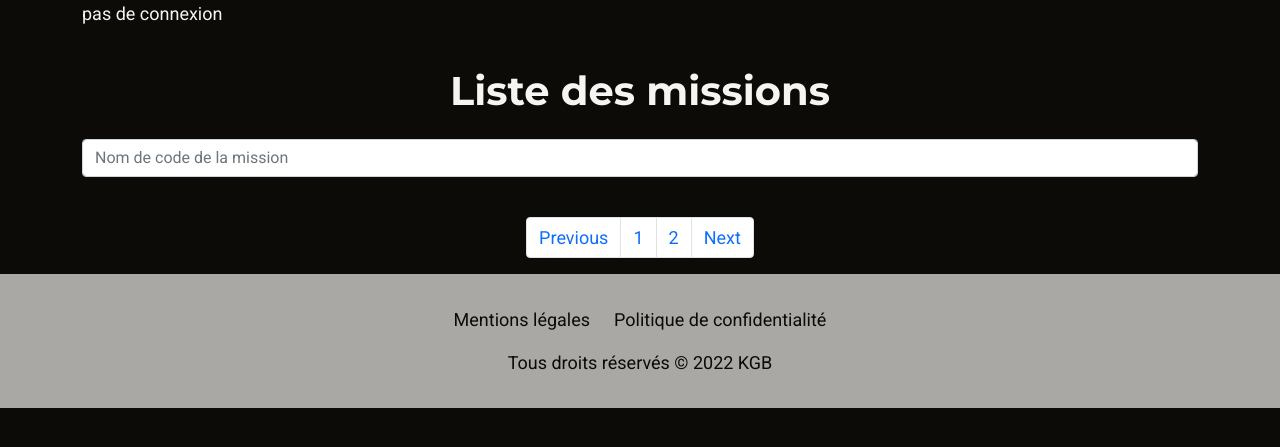
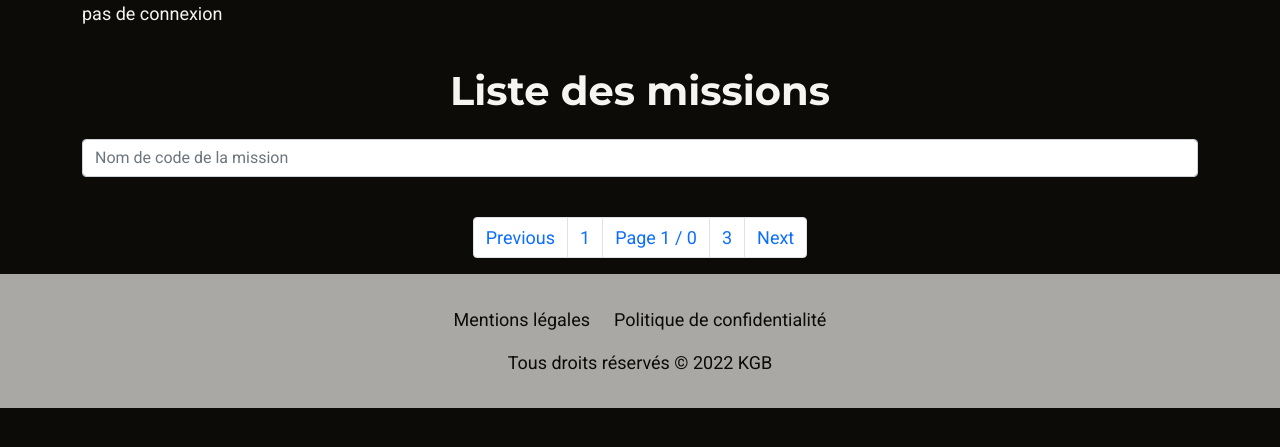
Before and after one commit to Melissa-code/kgb, a PHP site: page /missions in a window 1280 px wide. Shown: the part 96-543 px from the top of the page. Run offline with PHP 8.4, Linux system fonts and the light colour scheme; data that the repository does not hold is empty; some libraries are stand-ins or nearby versions; some web fonts are replaced.

Commit message:
pagination

```diff
--- a/public/JavaScript/missions.js
+++ b/public/JavaScript/missions.js
@@ -1,11 +1,15 @@
-/* ****************************************************** */
-/*   Search the name of the mission in the searchbar */
-/* ****************************************************** */
+const searchInput = document.querySelector('#searchInput');
+const cards = document.querySelectorAll('.card');
 
-const searchInput = document.querySelector('#searchInput');
+
+let numberOfItems = 4;
+let first = 0;
+let actualPage = 1;
+let maxPages = Math.ceil(cards.length / numberOfItems);
+
 
 /**
- * Filter & display the cards which have the letters function
+ * Search the code of the mission in the searchbar
  *
  * @param {*} letters (string letters in the searchInput)
  * @param {*} elements (array cards of the missions)
@@ -27,8 +31,62 @@ function filterElements(letters, elements) {
  * Event listener
  */
 searchInput.addEventListener('keyup', (e) => {
-    // e.target.value : letters in the search Input
-    const searchedLetters = e.target.value;
-    const cards = document.querySelectorAll('.card');
+    // e.target.value : letters in the searchInput
+    const searchedLetters = e.target.value.toLowerCase();
     filterElements(searchedLetters, cards);
 });
+
+
+
+
+showList();
+/**
+ *
+ */
+function showList() {
+    let list = "";
+    for (let i = first; i <  first + numberOfItems; i++){
+        if(i < cards.length) {
+            list +=
+                `<div class="card m-2 list-item" style="width: 18rem;">${cards[i].innerHTML}</div>`;
+                //console.log(cards[i]);
+        }
+    }
+    document.getElementById('missions-list').innerHTML = list;
+    showPageInfo();
+}
+
+function nextPage() {
+    if(first + numberOfItems < cards.length) {
+        actualPage++;
+        first += numberOfItems;
+        showList();
+    }
+}
+
+function previous() {
+    if(first - numberOfItems >= 0) {
+        first -= numberOfItems;
+        actualPage--;
+        showList();
+    }
+}
+
+function lastPage() {
+    first = (maxPages * numberOfItems) - numberOfItems;
+    actualPage = maxPages;
+    showList();
+}
+
+function firstPage() {
+    first = 0;
+    actualPage = 1;
+    showList();
+}
+
+
+function showPageInfo() {
+    document.getElementById('pageInfo').innerHTML =
+    `Page ${actualPage} / ${maxPages}`;
+
+}
--- a/views/read/missionsView.php
+++ b/views/read/missionsView.php
@@ -42,12 +42,12 @@ if(isset($_SESSION['connect'])) {
 </section>
 
 
-<section class="row m-3 justify-content-around" id="missions-list">
-    <article class="d-flex col-12 flex-wrap list-wrapper" >
+<section class="row m-3 justify-content-around">
+    <article class="d-flex col-12 flex-wrap" id="missions-list">
 
         <!-- Card of a mission -->
             <?php foreach($missions as $mission) :?>
-                <div class="card m-2 list-item" style="width: 18rem;" >
+                <div class="card m-2 list-item" style="width: 18rem;">
                     <div class="card-body">
                     <a href="<?= URL ?>oneMission?q=<?= urlencode(base64_encode($mission->getCode_mission())) ?>" class="card-link"><h3 id="title" class="card-title mb-4 text-center text-danger fw-bold">Mission <?= $mission->getCode_mission(); ?></h3></a>
                     <h4 class="card-subtitle mb-2 text-center text-muted"><?= $mission->getTitle_mission() ; ?></h4>
@@ -82,7 +82,8 @@ if(isset($_SESSION['connect'])) {
             <ul class="pagination">
                 <li class="page-item"><a class="page-link" onclick="previous()" href="#">Previous</a></li>
                 <li class="page-item"><a class="page-link" onclick="firstPage()" href="#">1</a></li>
-                <li class="page-item"><a class="page-link" onclick="lastPage()" href="#">2</a></li>
+                <li class="page-item"><a class="page-link"  href="#"><span id="pageInfo"></span></a></li>
+                <li class="page-item"><a class="page-link" onclick="lastPage()" href="#">3</a></li>
                 <li class="page-item"><a class="page-link" onclick="nextPage()" href="#">Next</a></li>
             </ul>
         </nav>
```
